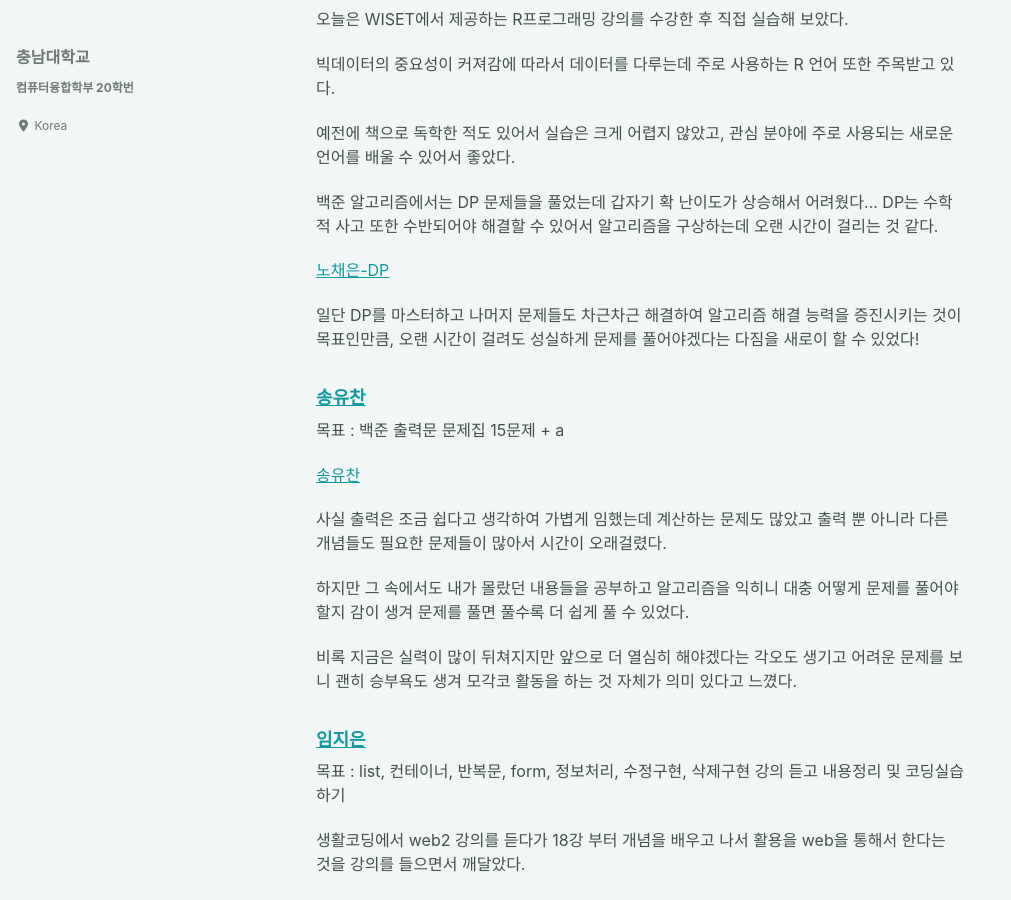
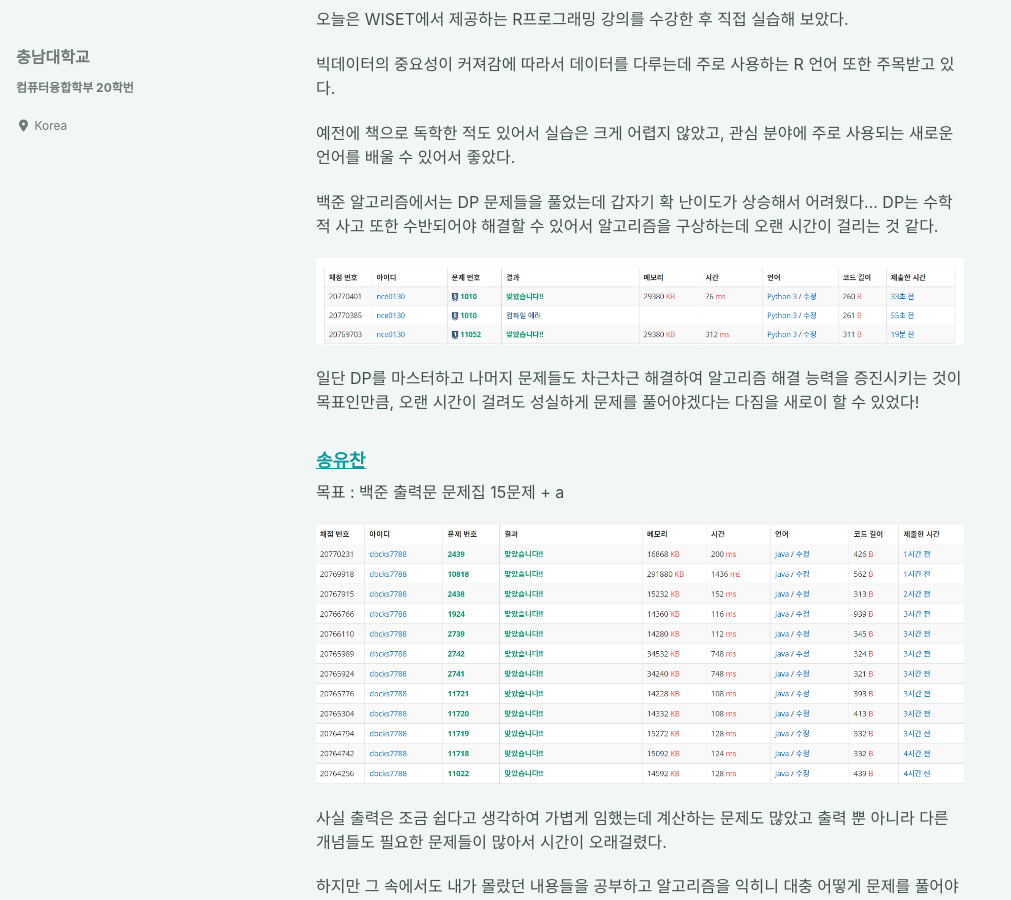
Before and after one commit to schrodinger-20/schrodinger-20.github.io, a Jekyll site: the page built from _posts/2020-07-07-3회.md, in a window 1280 px wide and 900 px high, scrolled down 3804 px. Shown: the whole window, without its empty margins (0-1011 px from the left). Built offline with Jekyll 4.4.1, drawn with Linux system fonts in a browser that asks for light colours; cached includes are drawn as plain includes; nearby versions of some CDN libraries.

Commit message:
3회차 수정

```diff
--- a/_posts/2020-07-07-3회.md
+++ b/_posts/2020-07-07-3회.md
@@ -136,7 +136,7 @@ for case in range(t):
 
 백준 알고리즘에서는 DP 문제들을 풀었는데 갑자기 확 난이도가 상승해서 어려웠다... DP는 수학적 사고 또한 수반되어야 해결할 수 있어서 알고리즘을 구상하는데 오랜 시간이 걸리는 것 같다.
 
-[노채은-DP](\images\2020-07-07\노채은-DP.png)
+![노채은-DP](\images\2020-07-07\노채은-DP.png)
 
 일단 DP를 마스터하고 나머지 문제들도 차근차근 해결하여 알고리즘 해결 능력을 증진시키는 것이 목표인만큼, 오랜 시간이 걸려도 성실하게 문제를 풀어야겠다는 다짐을 새로이 할 수 있었다!
 
@@ -145,7 +145,7 @@ for case in range(t):
 
 목표 : 백준 출력문 문제집 15문제 + a
 
-[송유찬](\images\2020-07-07\송유찬-백준.png)
+![송유찬](\images\2020-07-07\송유찬-백준.png)
 
 사실 출력은 조금 쉽다고 생각하여 가볍게 임했는데 계산하는 문제도 많았고 출력 뿐 아니라 다른 개념들도 필요한 문제들이 많아서 시간이 오래걸렸다.
 
```
